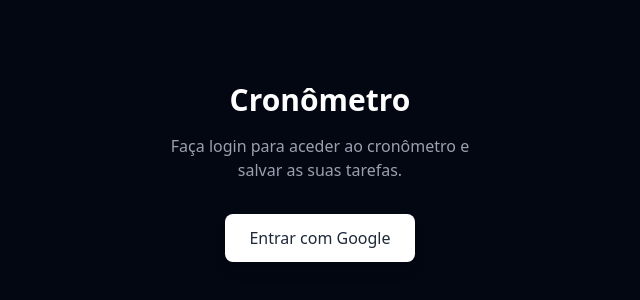
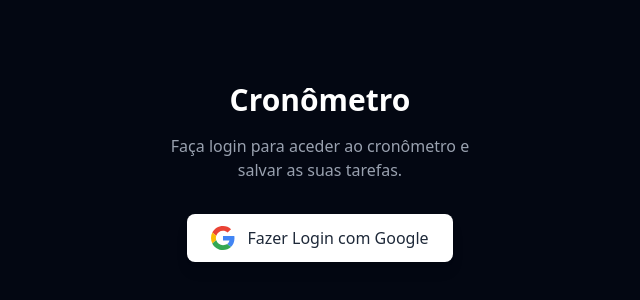
Before and after one commit to kaique-smaug/Cronometro, a React (Vite) app: page / in a window 1280 px wide. Shown: the part 228-528 px from the top of the page, without its empty margins (320-960 px from the left). Built offline with nearby package versions, Linux system fonts and the light colour scheme; no server answers.

Commit message:
Adicionando botçao google app

```diff
--- a/src/App.jsx
+++ b/src/App.jsx
@@ -168,7 +168,14 @@
           onClick={handleLogin}
           className="flex items-center justify-center gap-3 bg-white text-gray-800 font-medium px-6 py-3 rounded-lg shadow-lg hover:bg-gray-200 transition-all"
         >
-          Entrar com Google
+          <svg className="w-6 h-6" xmlns="http://www.w3.org/2000/svg" viewBox="0 0 48 48">
+            <path fill="#EA4335" d="M24 9.5c3.54 0 6.71 1.22 9.21 3.6l6.85-6.85C35.9 2.38 30.47 0 24 0 14.62 0 6.51 5.38 2.56 13.22l7.98 6.19C12.43 13.72 17.74 9.5 24 9.5z"></path>
+            <path fill="#4285F4" d="M46.98 24.55c0-1.57-.15-3.09-.38-4.55H24v9.02h12.94c-.58 2.96-2.26 5.48-4.78 7.18l7.73 6c4.51-4.18 7.09-10.36 7.09-17.65z"></path>
+            <path fill="#FBBC05" d="M10.53 28.59c-.48-1.45-.76-2.99-.76-4.59s.27-3.14.76-4.59l-7.98-6.19C.92 16.46 0 20.12 0 24c0 3.88.92 7.54 2.56 10.78l7.97-6.19z"></path>
+            <path fill="#34A853" d="M24 48c6.48 0 11.93-2.13 15.89-5.81l-7.73-6c-2.15 1.45-4.92 2.3-8.16 2.3-6.26 0-11.57-4.22-13.47-9.91l-7.98 6.19C6.51 42.62 14.62 48 24 48z"></path>
+            <path fill="none" d="M0 0h48v48H0z"></path>
+          </svg>
+          Fazer Login com Google
         </button>
       </div>
     );
```
